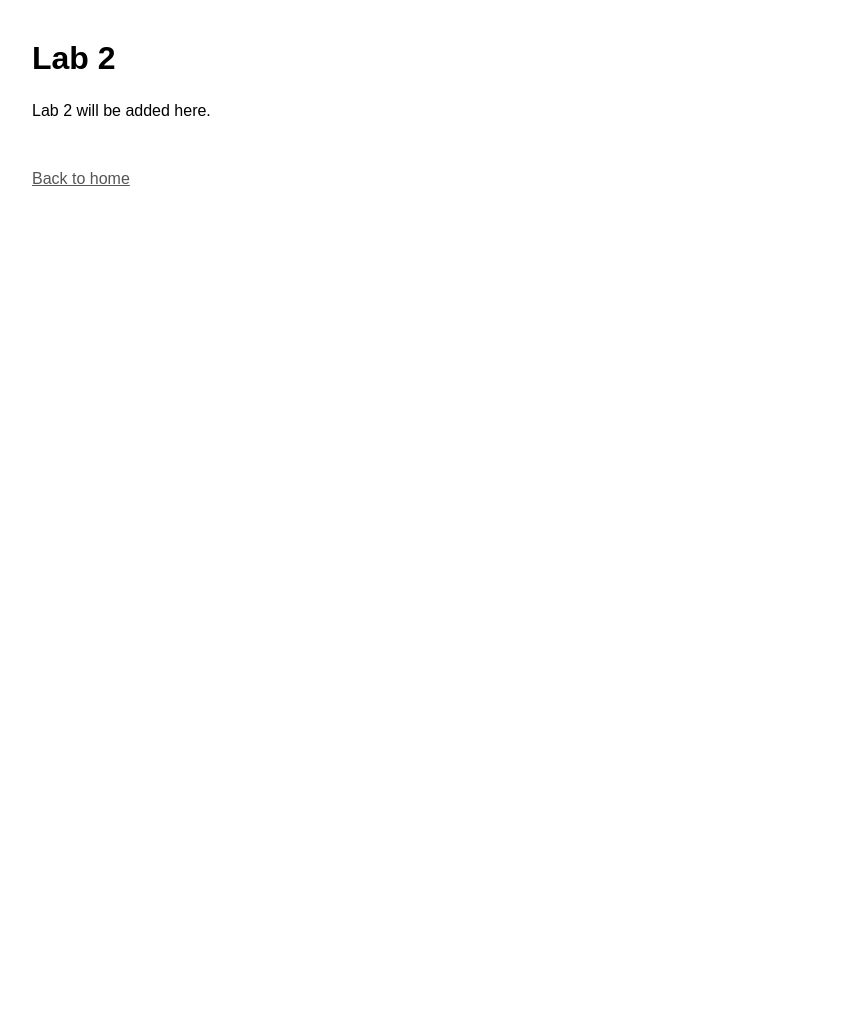
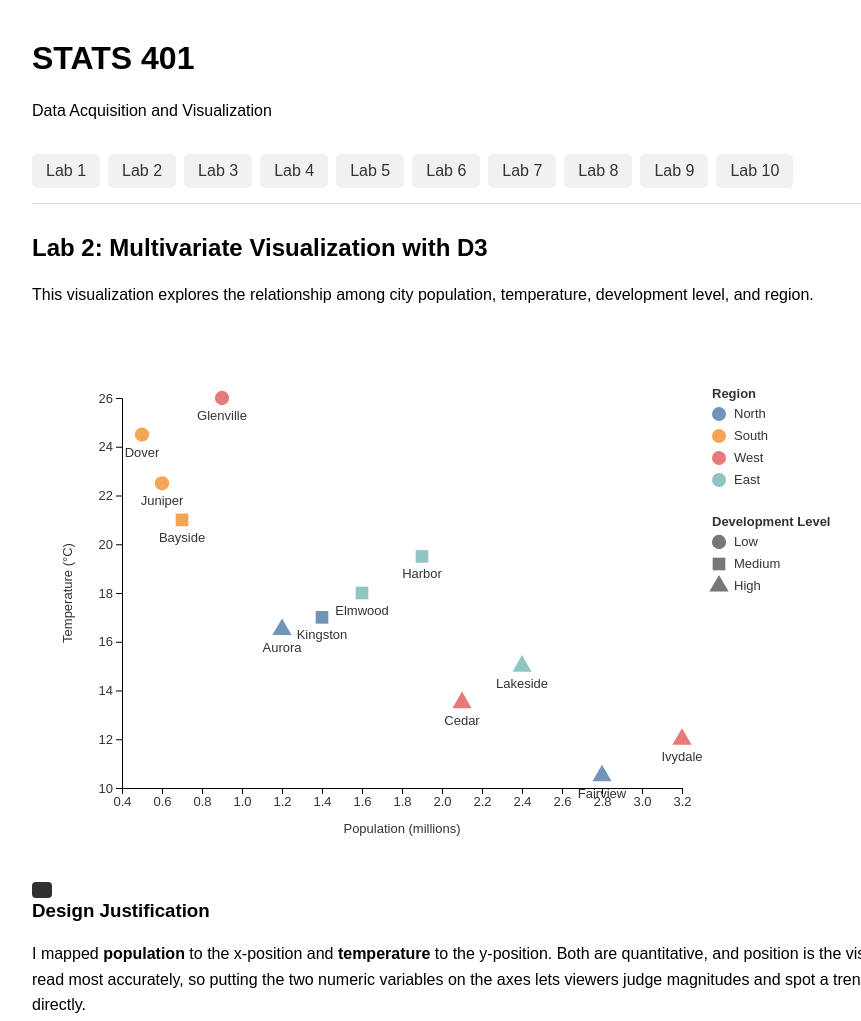
Before and after one commit to Ar-temis/STATS401-Labs, a website: page lab2/index.html in a window 1280 px wide. Shown: the top 1021 px of the page, without its empty margins (108-969 px from the left). Before the commit the page ends 800 px from the top, so only its background shows below. Drawn offline with nearby package versions, Linux system fonts and the light colour scheme.

Commit message:
lab 2 completed

```diff
--- /dev/null
+++ b/data/cities_multivariate.csv
@@ -0,0 +1,13 @@
+city,population,temp_c,development_level,region
+Aurora,1.2,16.5,High,North
+Bayside,0.7,21.0,Medium,South
+Cedar,2.1,13.5,High,West
+Dover,0.5,24.5,Low,South
+Elmwood,1.6,18.0,Medium,East
+Fairview,2.8,10.5,High,North
+Glenville,0.9,26.0,Low,West
+Harbor,1.9,19.5,Medium,East
+Ivydale,3.2,12.0,High,West
+Juniper,0.6,22.5,Low,South
+Kingston,1.4,17.0,Medium,North
+Lakeside,2.4,15.0,High,East
--- a/lab2/index.html
+++ b/lab2/index.html
@@ -1,29 +1,73 @@
-<!DOCTYPE html>
+<!doctype html>
+<html lang="en">
+  <head>
+    <meta charset="UTF-8" />
+    <meta name="viewport" content="width=device-width, initial-scale=1.0" />
 
-<html lang="en">
+    <title>Lab 2 - Multivariate Visualization</title>
 
-<head>
+    <link rel="stylesheet" href="../css/style.css" />
+  </head>
 
-    <meta charset="UTF-8">
+  <body>
+    <header>
+      <h1>STATS 401</h1>
+      <p>Data Acquisition and Visualization</p>
+    </header>
 
-    <meta name="viewport" content="width=device-width, initial-scale=1.0" />
-    <link rel="stylesheet" href="../css/style.css" />
-    <title>Lab 2</title>
+    <nav class="lab-nav">
+      <a href="../lab1/index.html">Lab 1</a>
+      <a href="../lab2/index.html">Lab 2</a>
+      <a href="../lab3/index.html">Lab 3</a>
+      <a href="../lab4/index.html">Lab 4</a>
+      <a href="../lab5/index.html">Lab 5</a>
+      <a href="../lab6/index.html">Lab 6</a>
+      <a href="../lab7/index.html">Lab 7</a>
+      <a href="../lab8/index.html">Lab 8</a>
+      <a href="../lab9/index.html">Lab 9</a>
+      <a href="../lab10/index.html">Lab 10</a>
+    </nav>
 
-</head>
+    <main>
+      <h2>Lab 2: Multivariate Visualization with D3</h2>
 
-<body>
+      <p>
+        This visualization explores the relationship among city population,
+        temperature, development level, and region.
+      </p>
 
-    <h1>Lab 2</h1>
+      <div id="chart"></div>
+      <div id="tooltip" class="tooltip"></div>
 
-    <p>
-        Lab 2 will be added here.
-    </p>
+      <h3>Design Justification</h3>
 
-    <a href="../index.html" class="back-link">
-        Back to home
-    </a>
+      <p>
+        I mapped <strong>population</strong> to the x-position and
+        <strong>temperature</strong> to the y-position. Both are quantitative,
+        and position is the visual channel people read most accurately, so
+        putting the two numeric variables on the axes lets viewers judge
+        magnitudes and spot a trend between them directly.
+      </p>
 
-</body>
+      <p>
+        <strong>Development level</strong> is ordered (Low, Medium, High), so I
+        encoded it with shapes (circle, square, triangle) which keeps the three
+        categories distinguishable without competing with the axes.
+        <strong>Region</strong> is purely nominal with four values, so color
+        works well: hues have no implied order, and four is few enough to stay
+        readable. Each point is also labeled with its city name, and a tooltip
+        reports every attribute on hover for exact values.
+      </p>
 
+      <p>
+        I hope viewers notice the clear negative relationship between population
+        and temperature, and that the larger, cooler cities are mostly
+        high-development ones in the North and West, while the small, warm
+        cities in the South tend to be low-development.
+      </p>
+    </main>
+
+    <script src="https://cdn.jsdelivr.net/npm/d3@7"></script>
+    <script src="lab2.js"></script>
+  </body>
 </html>
--- /dev/null
+++ b/lab2/lab2.js
@@ -0,0 +1,235 @@
+const width = 800;
+const height = 500;
+
+const margin = {
+  top: 40,
+  right: 170,
+  bottom: 70,
+  left: 70
+};
+
+const tooltip = d3.select("#tooltip");
+
+d3.csv(
+  "../data/cities_multivariate.csv",
+  d => ({
+    name: d.city,
+    population: +d.population,
+    temperature: +d.temp_c,
+    development_level: d.development_level,
+    region: d.region
+  })
+)
+  .then(data => {
+
+    const svg = d3.select("#chart")
+      .append("svg")
+      .attr("width", width)
+      .attr("height", height);
+
+    const xScale = d3.scaleLinear()
+      .domain(d3.extent(data, d => d.population))
+      .nice()
+      .range([
+        margin.left,
+        width - margin.right
+      ]);
+
+    const yScale = d3.scaleLinear()
+      .domain(d3.extent(data, d => d.temperature))
+      .nice()
+      .range([
+        height - margin.bottom,
+        margin.top
+      ]);
+
+    const regions = Array.from(
+      new Set(data.map(d => d.region))
+    );
+
+    const colorScale = d3.scaleOrdinal()
+      .domain(regions)
+      .range(d3.schemeTableau10);
+
+    const levels = [
+      "Low",
+      "Medium",
+      "High"
+    ];
+
+    const shapeScale = d3.scaleOrdinal()
+      .domain(levels)
+      .range([
+        d3.symbolCircle,
+        d3.symbolSquare,
+        d3.symbolTriangle
+      ]);
+
+    const symbol = d3.symbol()
+      .size(160);
+
+    svg.append("g")
+      .attr(
+        "transform",
+        `translate(0, ${height - margin.bottom})`
+      )
+      .call(d3.axisBottom(xScale));
+
+    svg.append("g")
+      .attr(
+        "transform",
+        `translate(${margin.left}, 0)`
+      )
+      .call(d3.axisLeft(yScale));
+
+    svg.append("text")
+      .attr(
+        "x",
+        (margin.left + width - margin.right) / 2
+      )
+      .attr("y", height - 25)
+      .attr("text-anchor", "middle")
+      .text("Population (millions)");
+
+    svg.append("text")
+      .attr(
+        "transform",
+        `rotate(-90) translate(${-(margin.top + height - margin.bottom) / 2}, 20)`
+      )
+      .attr("text-anchor", "middle")
+      .text("Temperature (°C)");
+
+    svg.selectAll(".city-point")
+      .data(data)
+      .join("path")
+      .attr("class", "city-point")
+      .attr(
+        "transform",
+        d => `translate(${xScale(d.population)}, ${yScale(d.temperature)})`
+      )
+      .attr(
+        "d",
+        d => symbol.type(
+          shapeScale(d.development_level)
+        )()
+      )
+      .attr(
+        "fill",
+        d => colorScale(d.region)
+      )
+      .attr("opacity", 0.8)
+      .on("mouseover", function(event, d) {
+
+        tooltip
+          .style("opacity", 1)
+          .html(`
+                    <strong>${d.name}</strong><br>
+                    Population: ${d.population} million<br>
+                    Temperature: ${d.temperature} °C<br>
+                    Development Level: ${d.development_level}<br>
+                    Region: ${d.region}
+                `);
+      })
+      .on("mousemove", function(event) {
+
+        tooltip
+          .style(
+            "left",
+            `${event.pageX + 10}px`
+          )
+          .style(
+            "top",
+            `${event.pageY + 10}px`
+          );
+      })
+      .on("mouseout", function() {
+
+        tooltip
+          .style("opacity", 0);
+      });
+
+    svg.selectAll(".city-label")
+      .data(data)
+      .join("text")
+      .attr("class", "city-label")
+      .attr(
+        "x",
+        d => xScale(d.population)
+      )
+      .attr(
+        "y",
+        d => yScale(d.temperature) + 22
+      )
+      .attr("text-anchor", "middle")
+      .attr("font-size", 11)
+      .attr("fill", "#555")
+      .text(d => d.name);
+
+    const legend = svg.append("g")
+      .attr(
+        "transform",
+        `translate(${width - margin.right + 30}, ${margin.top})`
+      );
+
+    legend.append("text")
+      .attr("y", 0)
+      .attr("font-weight", "bold")
+      .text("Region");
+
+    const regionItems = legend.selectAll(".region-item")
+      .data(regions)
+      .join("g")
+      .attr("class", "region-item")
+      .attr(
+        "transform",
+        (d, i) => `translate(0, ${20 + i * 22})`
+      );
+
+    regionItems.append("circle")
+      .attr("cx", 7)
+      .attr("cy", -4)
+      .attr("r", 7)
+      .attr(
+        "fill",
+        d => colorScale(d)
+      )
+      .attr("opacity", 0.8);
+
+    regionItems.append("text")
+      .attr("x", 22)
+      .text(d => d);
+
+    const shapeLegend = legend.append("g")
+      .attr(
+        "transform",
+        `translate(0, ${40 + regions.length * 22})`
+      );
+
+    shapeLegend.append("text")
+      .attr("font-weight", "bold")
+      .text("Development Level");
+
+    const levelItems = shapeLegend.selectAll(".level-item")
+      .data(levels)
+      .join("g")
+      .attr("class", "level-item")
+      .attr(
+        "transform",
+        (d, i) => `translate(0, ${20 + i * 22})`
+      );
+
+    levelItems.append("path")
+      .attr(
+        "transform",
+        "translate(7, -4)"
+      )
+      .attr(
+        "d",
+        d => symbol.type(shapeScale(d))()
+      )
+      .attr("fill", "#777");
+
+    levelItems.append("text")
+      .attr("x", 22)
+      .text(d => d);
+  });
```
Also changed, not shown: data/students_multivariate.csv (added, +11 -0 lines).
